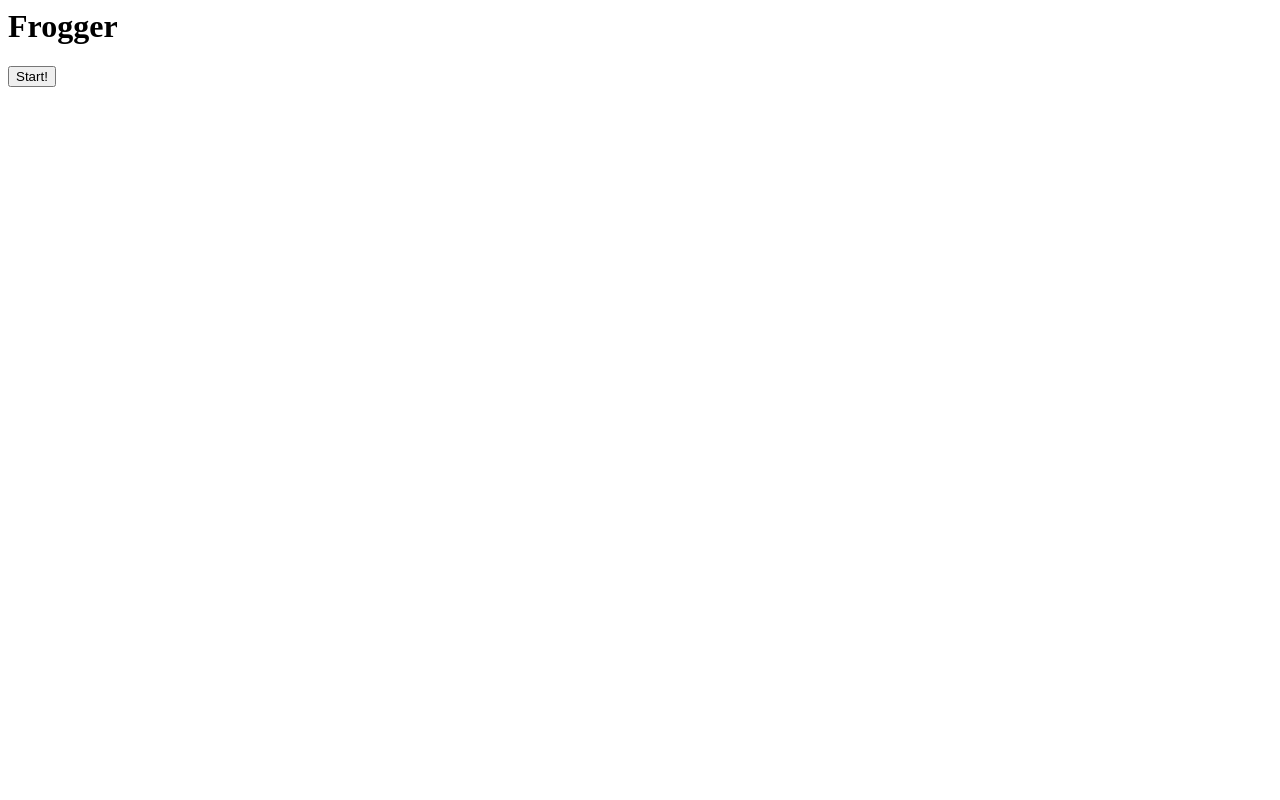
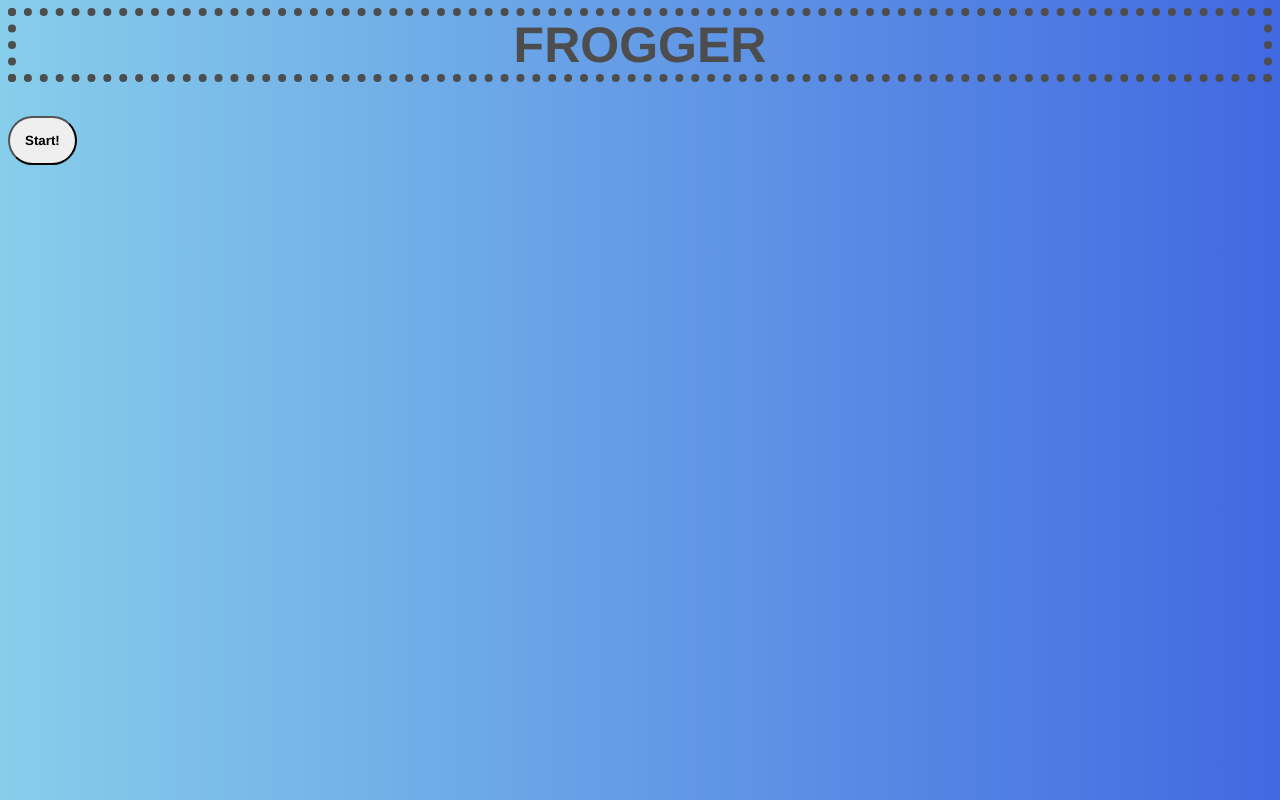
Before and after one commit to StevenRam7/frogger, a plain HTML site: page index.html in a window 1280 px wide. Drawn offline with Linux system fonts and the light colour scheme.

Commit message:
styling added

```diff
--- a/app.css
+++ b/app.css
@@ -0,0 +1,22 @@
+body {
+    background: linear-gradient(to right, skyblue, royalblue)
+}
+
+h1 {
+    font-family:'Franklin Gothic Medium', 'Arial Narrow', Arial, sans-serif;
+    font-weight: bolder;
+    font-size: 50px;
+    color: rgb(78, 77, 77);
+    border-style: dotted;
+    border-color: rgb(78, 77, 77);
+    border-width: 8px;
+    text-align: center;
+}
+
+#start-button {
+    font-family: 'Franklin Gothic Medium', 'Arial Narrow', Arial, sans-serif;
+    font-weight: bolder;
+    border-radius: 30px;
+    padding: 15px;
+
+}
--- a/index.html
+++ b/index.html
@@ -2,11 +2,12 @@
 <html lang="en">
 <head>
     <meta charset="UTF-8">
+    <link rel="stylesheet" href="app.css">
     <title>Frogger</title>
 </head>
 <body>
-    <h1>Frogger</h1>
-    <button>Start!</button>
+    <h1>FROGGER</h1>
+    <button id="start-button">Start!</button>
     <div className="grid">
         <!-- create grid for frogger game -->
     </div>
```
